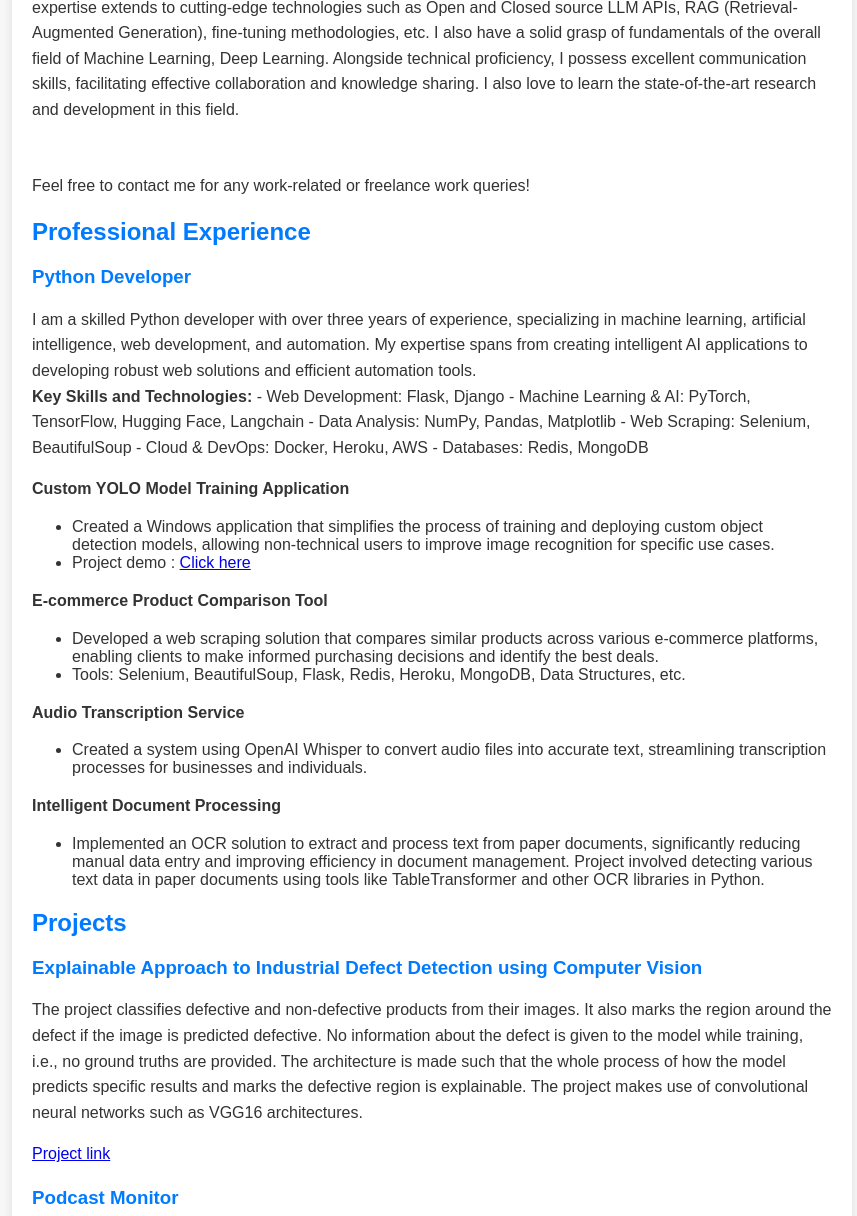
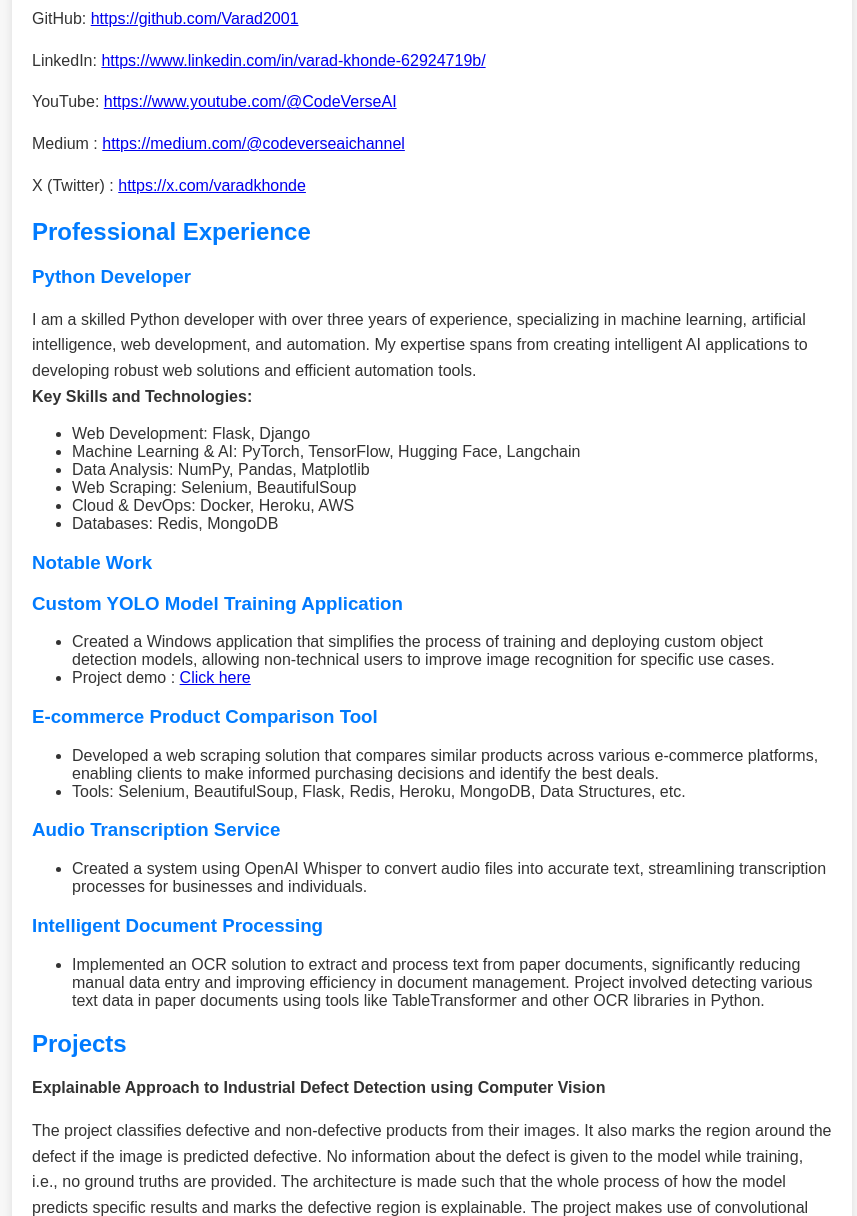
Before and after one commit to Varad2001/Varad2001.github.io, a plain HTML site: page index.html in a window 1280 px wide. Shown: the part 560-1776 px from the top of the page, without its empty margins (208-1065 px from the left). Drawn offline with Linux system fonts and the light colour scheme; a script that the page names is missing.

Commit message:
yolo project + x profile + work experience description added

```diff
--- a/index.html
+++ b/index.html
@@ -52,15 +52,6 @@
     <p>Personal Branding | Bio & Work</p>
 
 
-    <section>
-        <h2>Social Links</h2>
-        <p>GitHub: <a href="https://github.com/Varad2001">https://github.com/Varad2001</a></p>
-        <p>LinkedIn: <a href="https://www.linkedin.com/in/varad-khonde-62924719b/">https://www.linkedin.com/in/varad-khonde-62924719b/</a></p>
-        <p>YouTube: <a href="https://www.youtube.com/@CodeVerseAI">https://www.youtube.com/@CodeVerseAI</a></p>
-        <p>Medium : <a href="https://medium.com/@codeverseaichannel">https://medium.com/@codeverseaichannel</a></p>
-        <p>X (Twitter) : <a href="https://x.com/varadkhonde">https://x.com/varadkhonde</a></p>
-    </section>
-
 </header>
 
 <div class="container">
@@ -71,36 +62,50 @@
         <p> Feel free to contact me for any work-related or freelance work queries!</p>
     </section>
 
+
+    <section>
+        <h2>Social Links</h2>
+        <p>GitHub: <a href="https://github.com/Varad2001">https://github.com/Varad2001</a></p>
+        <p>LinkedIn: <a href="https://www.linkedin.com/in/varad-khonde-62924719b/">https://www.linkedin.com/in/varad-khonde-62924719b/</a></p>
+        <p>YouTube: <a href="https://www.youtube.com/@CodeVerseAI">https://www.youtube.com/@CodeVerseAI</a></p>
+        <p>Medium : <a href="https://medium.com/@codeverseaichannel">https://medium.com/@codeverseaichannel</a></p>
+        <p>X (Twitter) : <a href="https://x.com/varadkhonde">https://x.com/varadkhonde</a></p>
+    </section>
+
+
     <section>
         <h2>Professional Experience</h2>
         <h3>Python Developer</h3>
         <p>I am a skilled Python developer with over three years of experience, specializing in machine learning, artificial intelligence, web development, and automation. My expertise spans from creating intelligent AI applications to developing robust web solutions and efficient automation tools.
             <br>
-            <b>Key Skills and Technologies:</b>
-            - Web Development: Flask, Django
-            - Machine Learning & AI: PyTorch, TensorFlow, Hugging Face, Langchain
-            - Data Analysis: NumPy, Pandas, Matplotlib
-            - Web Scraping: Selenium, BeautifulSoup
-            - Cloud & DevOps: Docker, Heroku, AWS
-            - Databases: Redis, MongoDB
+            <b>Key Skills and Technologies:</b><br>
+            <ul>
+                <li>Web Development: Flask, Django</li>
+            <li> Machine Learning & AI: PyTorch, TensorFlow, Hugging Face, Langchain</li>
+            <li> Data Analysis: NumPy, Pandas, Matplotlib</li>
+            <li> Web Scraping: Selenium, BeautifulSoup</li>
+            <li> Cloud & DevOps: Docker, Heroku, AWS</li>
+            <li> Databases: Redis, MongoDB</li>
+        </ul>
         </p>
+        <h3>Notable Work</h3>
         <div class="experience">
-            <p><strong>Custom YOLO Model Training Application</strong></p>
+            <h3><strong>Custom YOLO Model Training Application</strong></h3>
             <ul>
                 <li>   Created a Windows application that simplifies the process of training and deploying custom object detection models, allowing non-technical users to improve image recognition for specific use cases.
                 </li>
                 <li>Project demo : <a href="https://drive.google.com/file/d/1XH6totKKmGNSdBGHoIQuI2ouiT0wNDwo/view?usp=sharing">Click here</a></li>
             </ul>
-            <p><strong>E-commerce Product Comparison Tool</strong></p>
+            <h3><strong>E-commerce Product Comparison Tool</strong></h3>
             <ul>
                 <li>   Developed a web scraping solution that compares similar products across various e-commerce platforms, enabling clients to make informed purchasing decisions and identify the best deals.</li>
                 <li>Tools: Selenium, BeautifulSoup, Flask, Redis, Heroku, MongoDB, Data Structures, etc.</li>
             </ul>
-            <p><strong>Audio Transcription Service</strong></p>
+            <h3><strong>Audio Transcription Service</strong></h3>
             <ul>
                 <li>   Created a system using OpenAI Whisper to convert audio files into accurate text, streamlining transcription processes for businesses and individuals.</li>
             </ul>
-            <p><strong>Intelligent Document Processing</strong></p>
+            <h3><strong>Intelligent Document Processing</strong></h3>
             <ul>
                 <li>Implemented an OCR solution to extract and process text from paper documents, significantly reducing manual data entry and improving efficiency in document management. Project involved detecting various text data in paper documents using tools like TableTransformer and other OCR libraries in Python.</li>
             </ul>
@@ -110,23 +115,23 @@
     <section>
         <h2>Projects</h2>
         <div class="project">
-            <h3><b>Explainable Approach to Industrial Defect Detection using Computer Vision</b></h3>
+            <h4><b>Explainable Approach to Industrial Defect Detection using Computer Vision</b></h4>
             <p>The project classifies defective and non-defective products from their images. It also marks the region around the defect if the image is predicted defective. No information about the defect is given to the model while training, i.e., no ground truths are provided. The architecture is made such that the whole process of how the model predicts specific results and marks the defective region is explainable. The project makes use of convolutional neural networks such as VGG16 architectures.</p>
             <p><a href="https://github.com/Varad2001/Defect_detection">Project link</a></p>
         </div>
         <div class="project">
-            <h3><b>Podcast Monitor</b></h3>
+            <h4><b>Podcast Monitor</b></h4>
             <p>A web application that allows users to monitor and keep track of their favorite podcasts. The application periodically checks for new episodes of podcasts, summarises the podcast using LLM and sends notifications to the user via email when new episodes are available. It also provides a user interface for adding new podcasts to monitor and viewing the available podcasts.</p>
             <p><a href="https://github.com/Varad2001/PodSum">Project link</a></p>
         </div>
 
         <div class="project">
-            <h3><b>APS Fault Detection</b></h3>
+            <h4><b>APS Fault Detection</b></h4>
             <p>This project tries to predict the faults in the Air Pressure System of heavy-duty vehicles using binary classification algorithms on the data collected by various sensors. Built a complete end-to-end machine learning pipeline to perform the steps: Data Ingestion, Data Validation, Data Transformation, Model Training, Model Evaluation, and Model Deployment.</p>
             <p><a href="https://github.com/Varad2001/aps-fault-detection">Project link</a></p>
         </div>
         <div class="project">
-            <h3><b>Connecting LLMs to WhatsApp</b></h3>
+            <h4><b>Connecting LLMs to WhatsApp</b></h4>
             <p>In this project, I have tried to connect chatbots to WhatsApp using the Twilio API. The chatbots have access to user-defined tools.</p>
             <p><a href="https://github.com/Varad2001/whatsapp-chatbot/tree/readme">Project link</a></p>
         </div>
```
